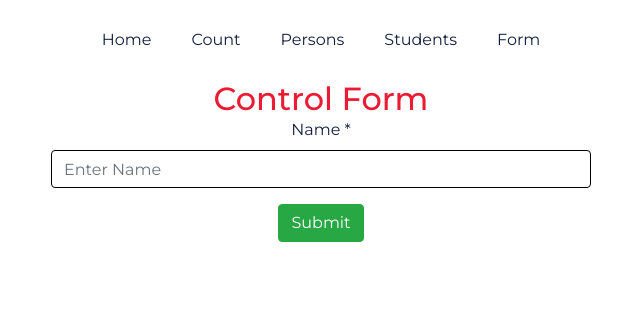
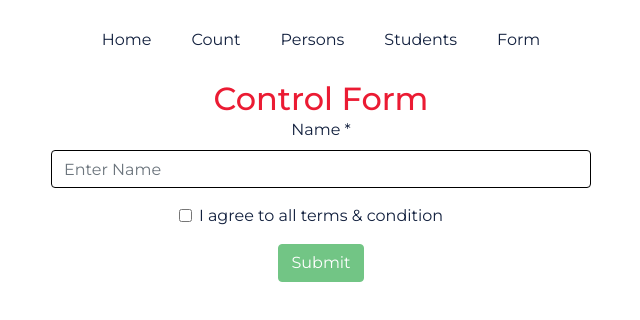
Before and after one commit to jakdev047/react-base-concept, a React (Create React App) app: page /control-form in a window 1280 px wide. Shown: the top 320 px of the page, without its empty margins (319-959 px from the left). Built offline with nearby package versions, Linux system fonts and the light colour scheme.

Commit message:
checkbox validate

```diff
--- /dev/null
+++ b/src/components/CheckkboxForm/CheckkboxForm.js
@@ -0,0 +1,25 @@
+import React from 'react';
+
+import PropTypes from 'prop-types';
+
+const CheckkboxForm = props => {
+  return (
+    <div className="form-group">
+      <input className="form-check-input" type={props.type} name={props.name} checked={props.value} onChange={props.onChange} />
+      {props.children}
+    </div>
+  );
+};
+
+CheckkboxForm.propTypes = {
+  name: PropTypes.string.isRequired,
+  type: PropTypes.string.isRequired,
+  value: PropTypes.bool,
+  onChange: PropTypes.func.isRequired
+}
+
+CheckkboxForm.defaultProps = {
+  type:'checkbox'
+}
+
+export default CheckkboxForm;
--- a/src/pages/ControlForm.js
+++ b/src/pages/ControlForm.js
@@ -1,4 +1,5 @@
 import React, { Component, createRef, Fragment } from 'react';
+import CheckkboxForm from '../components/CheckkboxForm/CheckkboxForm';
 import TextInput from '../components/TextInput/TextInput';
 import TopNavigation from '../components/TopNavigation/TopNavigation';
 
@@ -39,7 +40,8 @@ class ControlForm extends Component {
         if(isValid) {
             // data capture
             const newData = {
-                name: this.state.name
+                name: this.state.name,
+                agree: this.state.agree
             };
 
             console.log(newData);
@@ -76,8 +78,13 @@ class ControlForm extends Component {
                                     onChange={this.changeHandler}
                                     error={this.state.errorsValues.name}
                                 />
+
+                                <CheckkboxForm name="agree" checked={this.state.agree} onChange={this.changeHandler}>
+                                    I agree to all terms & condition
+                                </CheckkboxForm>
+
                                 <div className="form-group">
-                                    <button type="submit" className="btn btn-success" disabled={this.state.agree}>Submit</button>
+                                    <button type="submit" className="btn btn-success" disabled={!this.state.agree}>Submit</button>
                                 </div>
                             </div>
                         </div>
```
